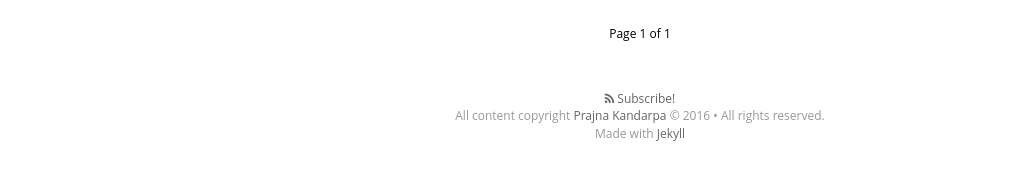
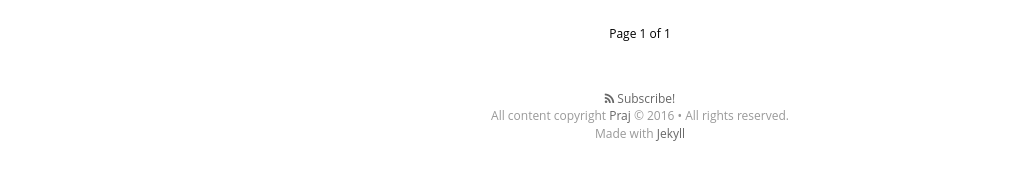
Before and after one commit to prajnak/blog, a Jekyll site: the page built from index.html, in a window 1280 px wide and 900 px high, scrolled down 1521 px. Shown: the part 709-889 px from the top of the window, without its empty margins (0-1013 px from the left). Built offline with Jekyll 4.4.1, drawn with Linux system fonts in a browser that asks for light colours; nearby versions of some CDN libraries; some web fonts are replaced; the list of posts is cut into pages by our own code.

Commit message:
Updated _config.yml

```diff
--- a/_config.yml
+++ b/_config.yml
@@ -14,7 +14,7 @@ logo: "/blog/assets/images/author.jpg"
 # blog cover
 cover: "/blog/assets/images/cover.JPG"
 
-name: 'Prajna Kandarpa'
+name: 'Praj'
 author: 'Prajna Kandarpa'
 author_image: "/blog/assets/images/author.jpg"
 
```
